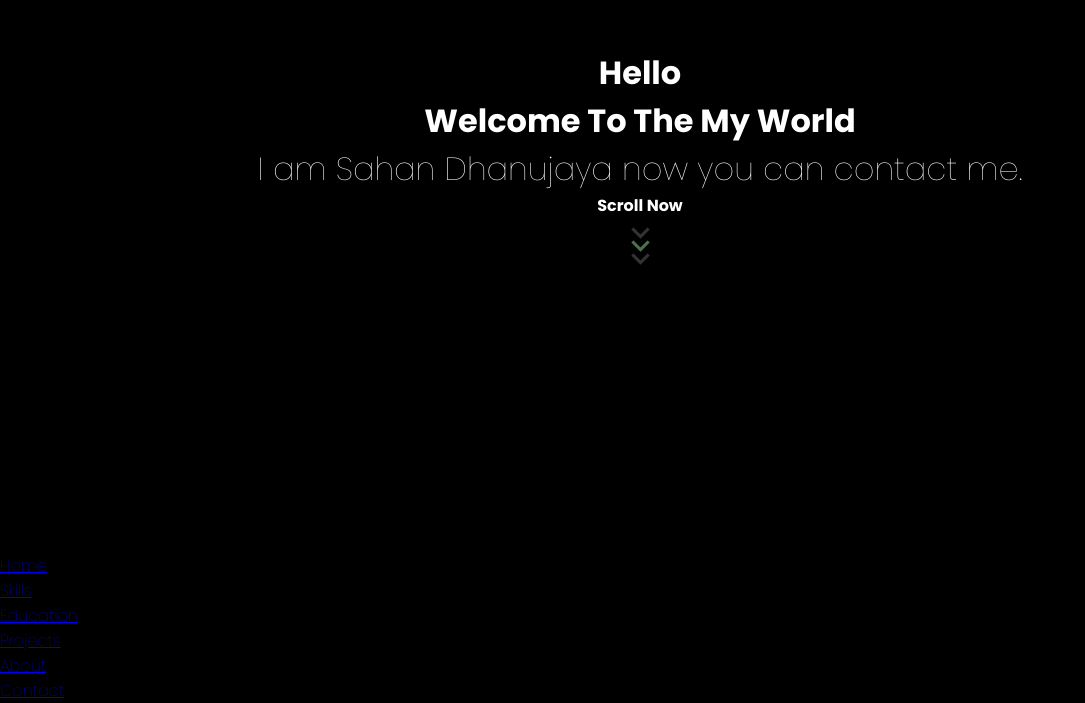
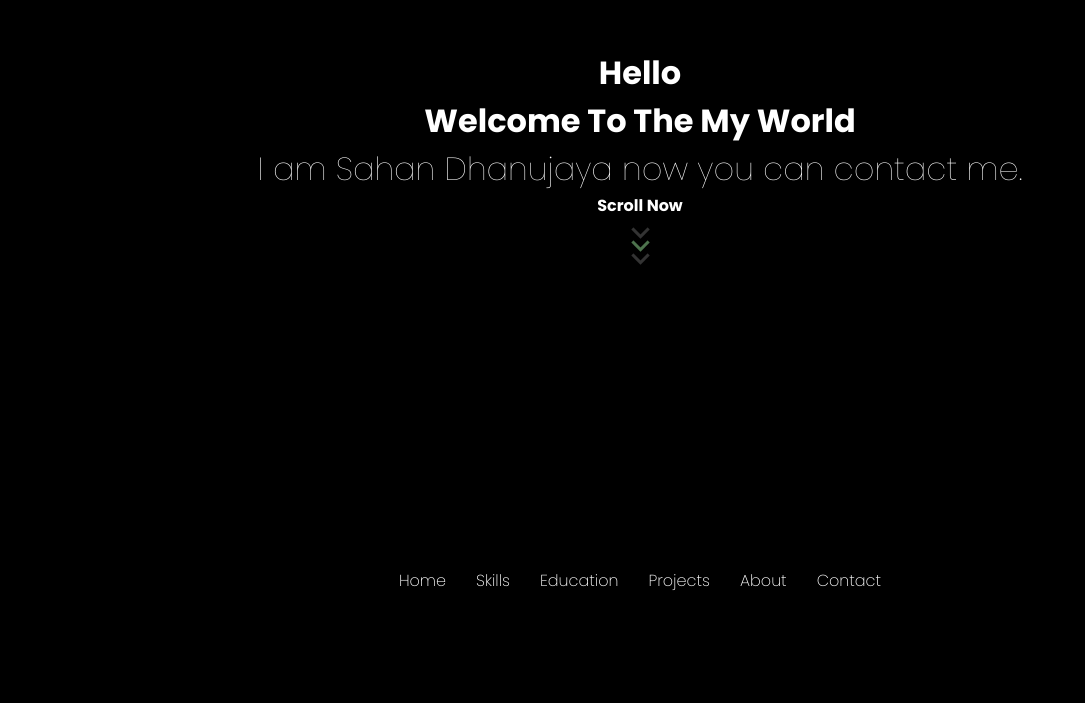
Before and after one commit to SahanDhanujaya/NewPortfolio, a plain HTML site: page index.html in a window 1280 px wide. Shown: the part 247-950 px from the top of the page, without its empty margins (0-1085 px from the left). After the commit the page ends 855 px from the top, so only its background shows below. Drawn offline with nearby package versions, Linux system fonts and the light colour scheme.

Commit message:
nav bar is done

```diff
--- a/style.css
+++ b/style.css
@@ -82,3 +82,27 @@ body {
         transform: translateY(-5px);
     }
 }
+header{
+
+}
+header>nav{
+    display: flex;
+    justify-content: center;
+    align-items: center;
+}
+header>nav>ul{
+    display: flex;
+}
+header>nav>ul>li{
+    list-style: none;
+    margin: 15px;
+}
+header>nav>ul>li>a{
+    text-decoration: none;
+    color: white;
+    font-weight: 200;
+    width: fit-content;
+}
+header>nav>ul>li>a:hover{
+    border-bottom: 2px solid red;
+}
```
